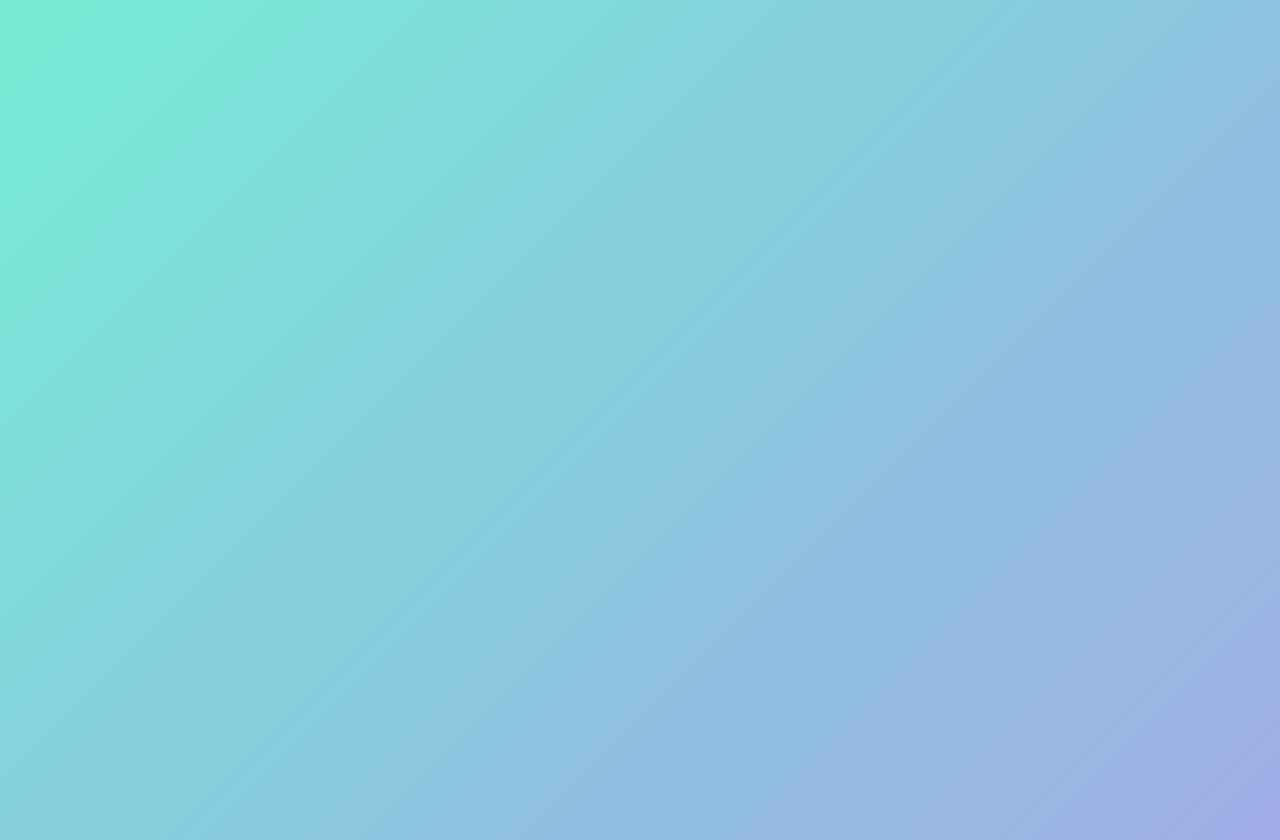
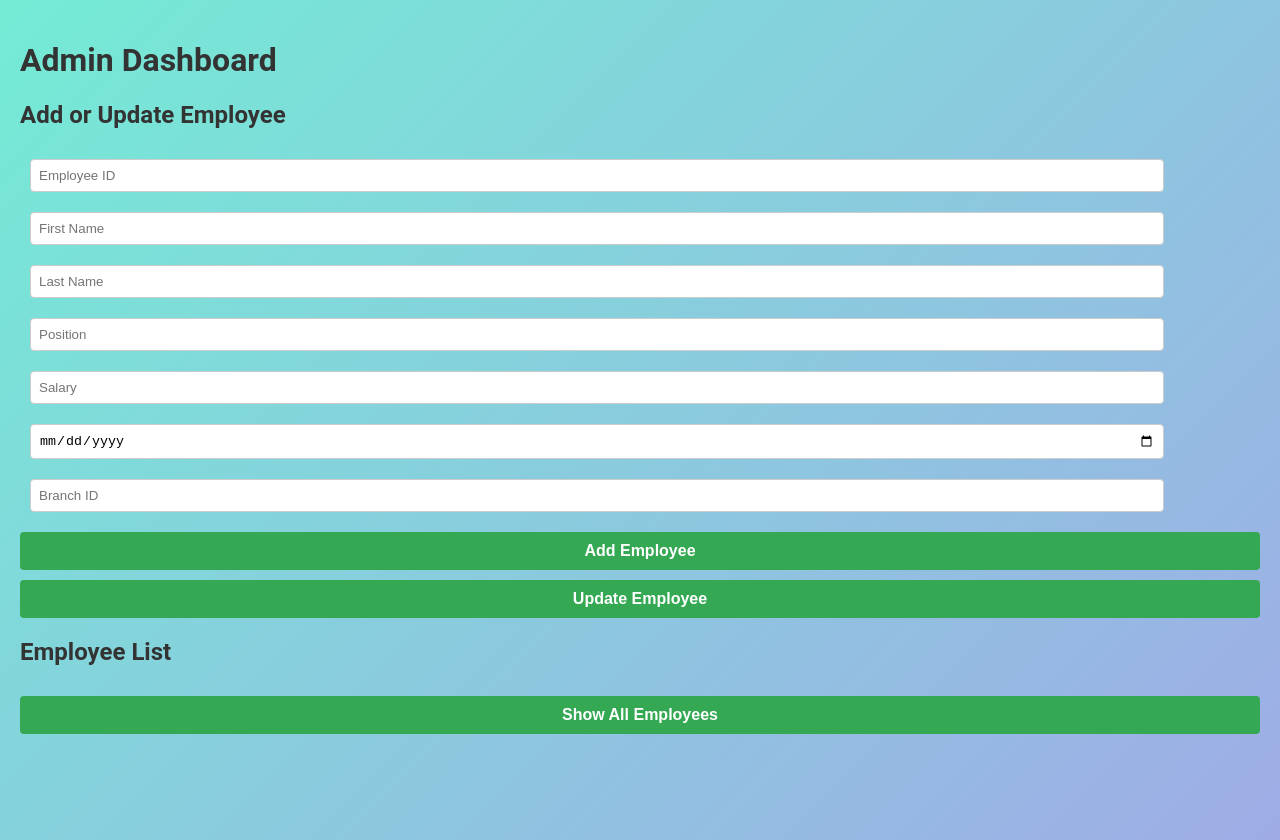
Before and after one commit to sadaanqureshi/bank-management-system-project, a React (Create React App) app in the folder bankmanagementsystemreact(frontend)/: page /admindashboard in a window 1280 px wide. Before the commit this address had no page. Built offline with nearby package versions, Linux system fonts and the light colour scheme.

Commit message:
admin work

```diff
--- /dev/null
+++ b/bankmanagementsystemreact(frontend)/src/AdminLogin.js
@@ -0,0 +1,71 @@
+import React from "react";
+import { useForm } from "react-hook-form";
+import { useNavigate } from "react-router-dom";
+import axios from "axios";
+import "./Form.css"; // For consistent styling
+
+const AdminLogin = () => {
+  const {
+    register,
+    handleSubmit,
+    formState: { errors },
+  } = useForm();
+  const navigate = useNavigate();
+
+  // Handle form submission
+  const onSubmit = async (data) => {
+    try {
+      const response = await axios.post(
+        "http://localhost:5010/api/v1/admin/login", // Backend endpoint
+        data
+      );
+
+      if (response.data.success) {
+        alert("Login successful");
+        console.log("Admin Data:", response.data.data);
+
+        // Redirect to admin-dashboard
+        navigate("/admindashboard");
+      } else {
+        alert(response.data.message || "Login failed");
+      }
+    } catch (error) {
+      console.error("Error during login:", error.response?.data || error);
+      alert(error.response?.data?.message || "An error occurred during login");
+    }
+  };
+
+  return (
+    <div className="form-container">
+      <h2>Admin Login</h2>
+      <form onSubmit={handleSubmit(onSubmit)}>
+        {/* Username Field */}
+        <div className="form-group">
+          <label htmlFor="Username">Username:</label>
+          <input
+            type="text"
+            id="Username"
+            {...register("Username", { required: "Username is required" })}
+          />
+          {errors.Username && <p className="error">{errors.Username.message}</p>}
+        </div>
+
+        {/* Password Field */}
+        <div className="form-group">
+          <label htmlFor="Password">Password:</label>
+          <input
+            type="password"
+            id="Password"
+            {...register("Password", { required: "Password is required" })}
+          />
+          {errors.Password && <p className="error">{errors.Password.message}</p>}
+        </div>
+
+        {/* Submit Button */}
+        <button type="submit">Login</button>
+      </form>
+    </div>
+  );
+};
+
+export default AdminLogin;
--- a/bankmanagementsystemreact(frontend)/src/AdminSignup.js
+++ /dev/null
@@ -1,9 +0,0 @@
-import React from 'react'
-
-const AdminSignup = () => {
-  return (
-    <div>AdminSignup</div>
-  )
-}
-
-export default AdminSignup
--- /dev/null
+++ b/bankmanagementsystemreact(frontend)/src/Admindashboard.js
@@ -0,0 +1,144 @@
+import React, { useState } from 'react';
+import { useForm } from 'react-hook-form';
+import axios from 'axios';
+
+const AdminDashboard = () => {
+  const { register, handleSubmit, reset } = useForm();
+  const [employees, setEmployees] = useState([]);
+  const [selectedEmployee, setSelectedEmployee] = useState(null);
+  const [message, setMessage] = useState('');
+
+  // Fetch all employees
+  const fetchAllEmployees = async () => {
+    try {
+      const response = await axios.get('/api/employees');
+      setEmployees(response.data.data);
+      setMessage(response.data.message);
+    } catch (error) {
+      setMessage(error.response?.data?.message || 'Error fetching employees');
+    }
+  };
+
+  // Fetch employee by ID
+  const fetchEmployeeByID = async (id) => {
+    try {
+      const response = await axios.get(`/api/employees/${id}`);
+      setSelectedEmployee(response.data.data);
+      setMessage(response.data.message);
+    } catch (error) {
+      setMessage(error.response?.data?.message || 'Error fetching employee');
+    }
+  };
+
+  // Add a new employee
+  const addEmployee = async (data) => {
+    try {
+      const response = await axios.post('/api/employees', data);
+      setMessage(response.data.message);
+      fetchAllEmployees();
+      reset();
+    } catch (error) {
+      setMessage(error.response?.data?.message || 'Error adding employee');
+    }
+  };
+
+  // Update an employee
+  const updateEmployee = async (data) => {
+    try {
+      const response = await axios.put(`/api/employees/${data.EmployeeID}`, data);
+      setMessage(response.data.message);
+      fetchAllEmployees();
+      reset();
+    } catch (error) {
+      setMessage(error.response?.data?.message || 'Error updating employee');
+    }
+  };
+
+  // Delete an employee
+  const deleteEmployee = async (id) => {
+    try {
+      const response = await axios.delete(`/api/employees/${id}`);
+      setMessage(response.data.message);
+      fetchAllEmployees();
+    } catch (error) {
+      setMessage(error.response?.data?.message || 'Error deleting employee');
+    }
+  };
+
+  return (
+    <div>
+      <h1>Admin Dashboard</h1>
+
+      <h2>Add or Update Employee</h2>
+      <form onSubmit={handleSubmit(addEmployee)}>
+        <input {...register('EmployeeID')} placeholder="Employee ID" required />
+        <input {...register('FirstName')} placeholder="First Name" required />
+        <input {...register('LastName')} placeholder="Last Name" required />
+        <input {...register('Position')} placeholder="Position" required />
+        <input {...register('Salary')} placeholder="Salary" required type="number" />
+        <input {...register('HireDate')} placeholder="Hire Date" required type="date" />
+        <input {...register('BranchID')} placeholder="Branch ID" required />
+        <button type="submit">Add Employee</button>
+        <button type="button" onClick={handleSubmit(updateEmployee)}>
+          Update Employee
+        </button>
+      </form>
+
+      <h2>Employee List</h2>
+      <button onClick={fetchAllEmployees}>Show All Employees</button>
+      {employees.length > 0 && (
+        <table>
+          <thead>
+            <tr>
+              <th>Employee ID</th>
+              <th>First Name</th>
+              <th>Last Name</th>
+              <th>Position</th>
+              <th>Salary</th>
+              <th>Hire Date</th>
+              <th>Branch ID</th>
+              <th>Actions</th>
+            </tr>
+          </thead>
+          <tbody>
+            {employees.map((employee) => (
+              <tr key={employee.EmployeeID}>
+                <td>{employee.EmployeeID}</td>
+                <td>{employee.FirstName}</td>
+                <td>{employee.LastName}</td>
+                <td>{employee.Position}</td>
+                <td>{employee.Salary}</td>
+                <td>{employee.HireDate}</td>
+                <td>{employee.BranchID}</td>
+                <td>
+                  <button onClick={() => fetchEmployeeByID(employee.EmployeeID)}>
+                    View
+                  </button>
+                  <button onClick={() => deleteEmployee(employee.EmployeeID)}>
+                    Delete
+                  </button>
+                </td>
+              </tr>
+            ))}
+          </tbody>
+        </table>
+      )}
+
+      {selectedEmployee && (
+        <div>
+          <h3>Selected Employee Details</h3>
+          <p>ID: {selectedEmployee.EmployeeID}</p>
+          <p>Name: {selectedEmployee.FirstName} {selectedEmployee.LastName}</p>
+          <p>Position: {selectedEmployee.Position}</p>
+          <p>Salary: {selectedEmployee.Salary}</p>
+          <p>Hire Date: {selectedEmployee.HireDate}</p>
+          <p>Branch ID: {selectedEmployee.BranchID}</p>
+        </div>
+      )}
+
+      <p>{message}</p>
+    </div>
+  );
+};
+
+export default AdminDashboard;
--- a/bankmanagementsystemreact(frontend)/src/App.js
+++ b/bankmanagementsystemreact(frontend)/src/App.js
@@ -4,7 +4,7 @@ import LandingPage from './LandingPage';
 import Home from './Home';
 import LoginForm from './LoginForm';
 import SignupForm from './SignupForm';
-import AdminSignup from './AdminSignup';
+import AdminLogin from './AdminLogin';
 import ManagerSignup from './ManagerSignup';
 import CustomerHome from './Customer-dashboard';
 import Deposit from './Deposit';
@@ -13,6 +13,7 @@ import Loan from './Loan';
 import RequestATM from './RequestATM';
 import ReportProblem from './ReportProblem';
 import DeleteAccount from './deleteAccount';
+import Admindashboard from './Admindashboard'; // Import the Admin Dashboard
 
 function App() {
   return (
@@ -32,8 +33,10 @@ function App() {
         <Route path="/request-atm" element={<RequestATM />} />
         <Route path="/report-problem" element={<ReportProblem />} />
         <Route path="/deleteAccount" element={<DeleteAccount />} />
+
         {/* Admin Routes */}
-        <Route path="/signup/admin" element={<AdminSignup />} />
+        <Route path="/login/admin" element={<AdminLogin />} />
+        <Route path="/admindashboard" element={<Admindashboard />} /> {/* Admin Dashboard */}
 
         {/* Manager Routes */}
         <Route path="/signup/manager" element={<ManagerSignup />} />
@@ -43,6 +46,3 @@ function App() {
 }
 
 export default App;
-
-//neww
-//sadaan
--- a/bankmanagementsystemreact(frontend)/src/LandingPage.js
+++ b/bankmanagementsystemreact(frontend)/src/LandingPage.js
@@ -53,7 +53,7 @@ const LandingPage = () => {
         <button onClick={() => navigate('/signup/customer')} className="landing-button customer">
           Customer
         </button>
-        <button onClick={() => navigate('/signup/admin')} className="landing-button admin">
+        <button onClick={() => navigate('/login/admin')} className="landing-button admin">
           Admin
         </button>
         <button onClick={() => navigate('/signup/manager')} className="landing-button manager">
```
Also changed, not shown: 1 other file (tests, documents, lock files or other folders).
